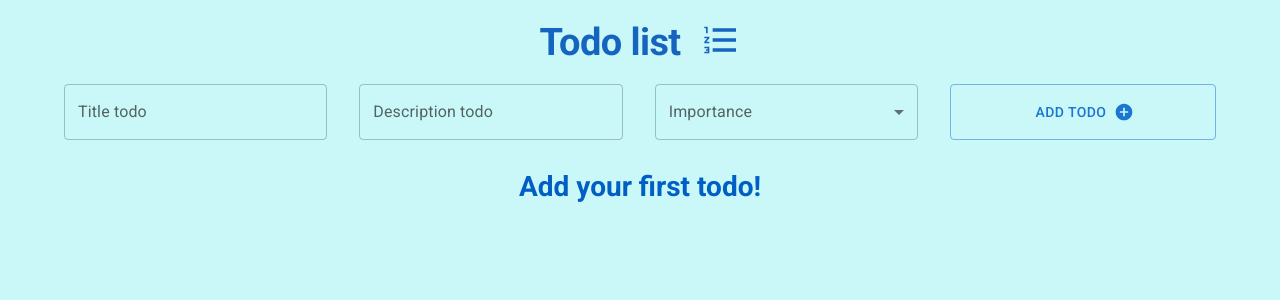
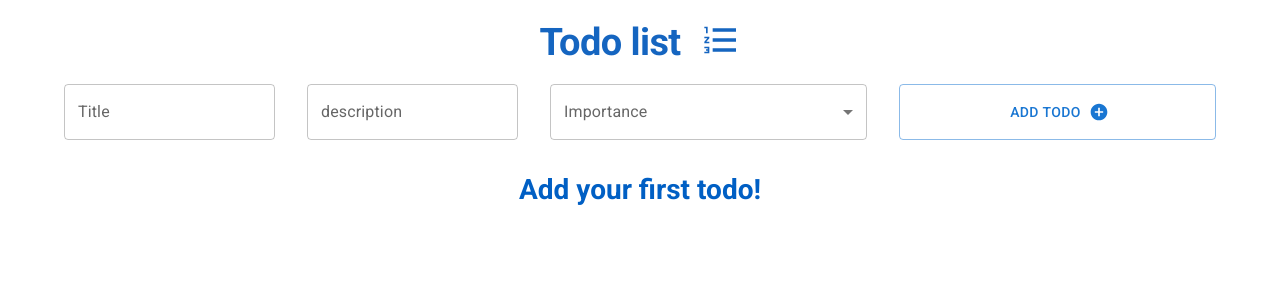
Before and after one commit to pedanmax/todo-list, a React (Vite) app in the folder todo-list-mui/: page / in a window 1280 px wide. Shown: the top 300 px of the page. Built offline with nearby package versions, Linux system fonts and the light colour scheme.

Commit message:
fix:fixed form fields

```diff
--- a/todo-list-mui/src/App.css
+++ b/todo-list-mui/src/App.css
@@ -33,7 +33,6 @@ img {
 	vertical-align: top;
 }
 body{
-	/* background-color: rgb(49, 175, 253); */
 	padding-bottom: 20px;
-	background-color: #caf7f7;
+	/* background-color: #caf7f7; */
 }
--- a/todo-list-mui/src/components/Form/Form.tsx
+++ b/todo-list-mui/src/components/Form/Form.tsx
@@ -1,10 +1,11 @@
 /* eslint-disable max-len */
 /* eslint-disable react/jsx-props-no-spreading */
 import { useContext } from 'react';
-import { TextField, Stack } from '@mui/material';
-import { useForm } from 'react-hook-form';
+import {
+  TextField, Stack, MenuItem, Select, FormControl, InputLabel, FormHelperText,
+} from '@mui/material';
+import { useForm, Controller } from 'react-hook-form';
 import ButtonComponent from '../ButtonComponent/ButtonComponent';
-import SelectComponent from '../SelectComponent/SelectComponent';
 import Context from '../../Context';
 import { FormValues } from '../../types/types';
 import './Form.scss';
@@ -21,7 +22,7 @@ const Form = () => {
     },
   });
   const {
-    register, handleSubmit, formState, reset,
+    handleSubmit, formState, reset, control,
   } = form;
   const { errors } = formState;
 
@@ -34,7 +35,13 @@ const Form = () => {
       isChecked: false,
     };
     addTodoToState(submitedData);
-    reset();
+    reset({
+      titleTask: '',
+      description: '',
+      importance: '',
+      id: 0,
+      isChecked: false,
+    });
   };
   return (
     <form
@@ -46,32 +53,86 @@ const Form = () => {
         direction={{ xs: 'column', sm: 'row' }}
         spacing={{ xs: 1, sm: 2, md: 4 }}
       >
+        <FormControl>
+          <Controller
+            control={control}
+            name="titleTask"
+            defaultValue=''
+            rules={{
+              required: {
+                value: true, message: 'Title is required',
+              },
+            }}
+            render={({ field: { ref, ...field } }) => (
               <TextField
-          label='Title todo'
-          type='text'
-          {...register(
-            'titleTask',
-            { required: 'Title is required' },
-          )}
+                {...field}
+                inputRef={ref}
+                id="titleTask"
+                variant="outlined"
                 error={!!errors.titleTask}
-          helperText={errors.titleTask?.message}
-          sx={{ flex: '1 1 25%', cursor: 'pointer' }}
+                label="Title"
                 autoComplete='off'
               />
+            )}
+          />
+          <FormHelperText sx={{ color: 'red' }}>{errors.titleTask?.message}</FormHelperText>
+        </FormControl>
+        <FormControl>
+          <Controller
+            control={control}
+            name="description"
+            defaultValue=''
+            rules={{
+              required: {
+                value: true, message: 'Description is required',
+              },
+            }}
+            render={({ field: { ref, ...field } }) => (
               <TextField
-          label='Description todo'
-          type='text'
-          {...register('description', { required: 'Description is required' })}
+                {...field}
+                inputRef={ref}
+                id="description"
+                variant="outlined"
                 error={!!errors.description}
-          helperText={errors.description?.message}
-          sx={{ flex: '1 1 25%', cursor: 'pointer' }}
+                label="description"
                 autoComplete='off'
               />
-        <SelectComponent refProp={register} error={!!errors.importance} />
+            )}
+          />
+          <FormHelperText sx={{ color: 'red' }}>{errors.description?.message}</FormHelperText>
+        </FormControl>
+
+        <FormControl sx={{ flex: '1 1 25%', cursor: 'pointer' }}>
+          <InputLabel id="test">Importance</InputLabel>
+          <Controller
+            render={({ field }) => (
+              <Select
+                {...field}
+                labelId="test"
+                label='importance'
+                error={!!errors.importance}
+              >
+                <MenuItem value="urgently do">Urgently do</MenuItem>
+                <MenuItem value="less urgently do">Less urgently do</MenuItem>
+                <MenuItem value="not urgent">Not urgent</MenuItem>
+              </Select>
+            )}
+            rules={{
+              required: {
+                value: true, message: 'choise is requierd',
+              },
+            }}
+            control={control}
+            name="importance"
+            defaultValue=''
+          />
+          <FormHelperText sx={{ color: 'red' }}>{errors.importance?.message}</FormHelperText>
+        </FormControl>
+        {/* <SelectComponent refProp={register} error={!!errors.importance} /> */}
         <ButtonComponent />
+
       </Stack>
     </form>
   );
 };
-
 export default Form;
--- a/todo-list-mui/src/components/SelectComponent/SelectComponent.tsx
+++ b/todo-list-mui/src/components/SelectComponent/SelectComponent.tsx
@@ -27,5 +27,4 @@ const SelectComponent = ({ refProp, error }: { refProp: UseFormRegister<FormValu
     </FormControl>
   );
 };
-
 export default SelectComponent;
--- a/todo-list-mui/src/components/TextAreaComponent/TextAreaComponent.tsx
+++ b/todo-list-mui/src/components/TextAreaComponent/TextAreaComponent.tsx
@@ -26,7 +26,7 @@ const TextAreaComponent = ({
     line-height: 1.5;
     border-radius: 4px;
     color: ${theme.palette.mode === 'dark' ? grey[300] : grey[900]};
-    background: #caf7f7;
+    background: #fff;
     border: 1.35px solid #a1abbe ;
     ;
     box-sizing: border-box;
```
Lines whose indentation alone changed are shown as unchanged.
